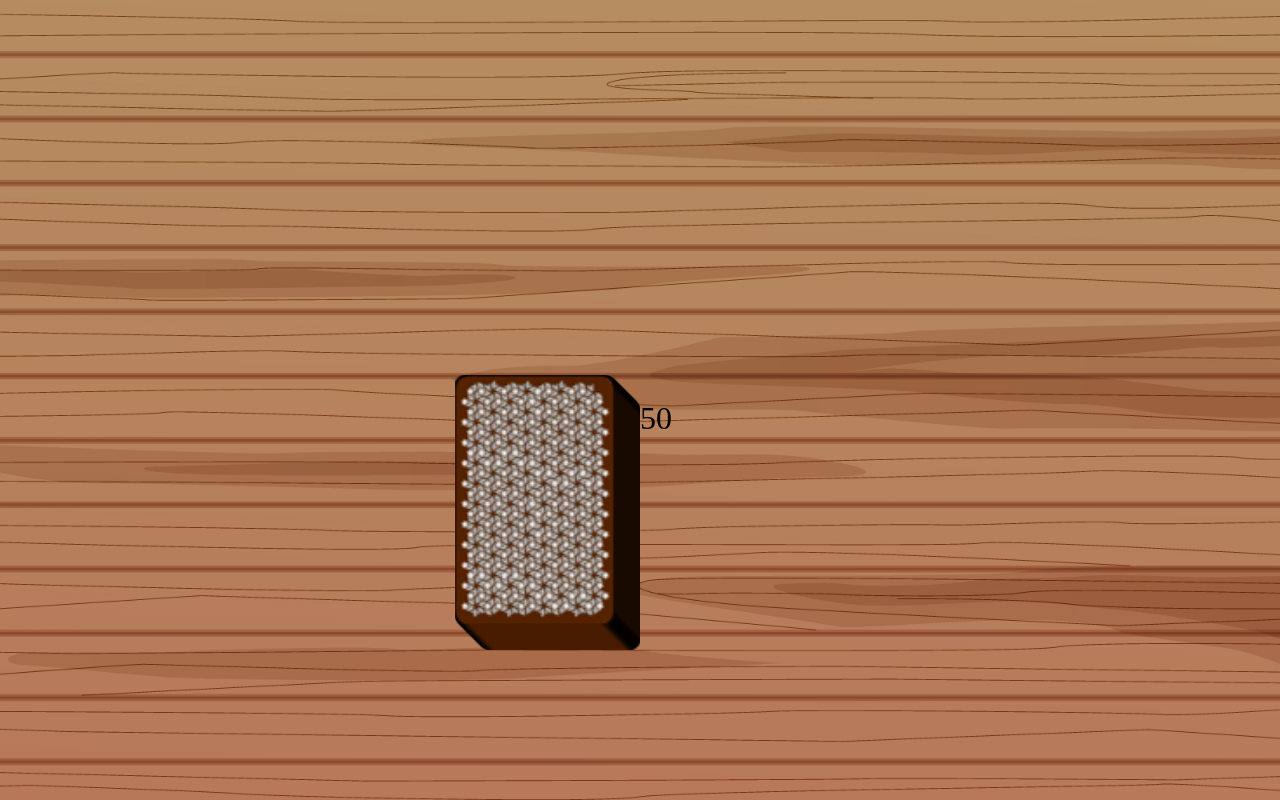
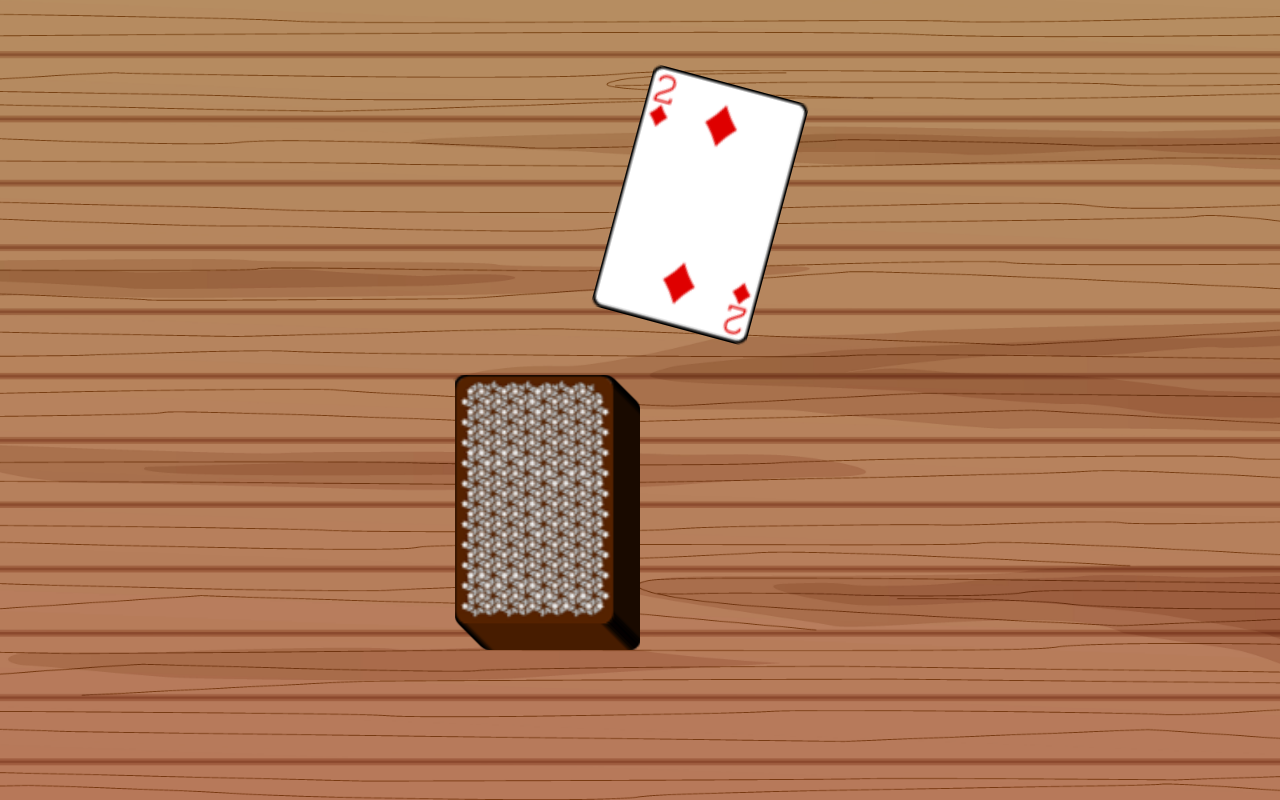
Before and after one commit to Spawn821/project_ring_of_fire, an Angular app: page /game in a window 1280 px wide. Both pictures are taken after a click on the picture 534 px from the left and 499 px from the top of the page. Built offline with nearby package versions, Linux system fonts and the light colour scheme.

Commit message:
show the played cards on the table

```diff
--- a/src/app/game/game.component.html
+++ b/src/app/game/game.component.html
@@ -1,18 +1,29 @@
 <section class="table">
 
     <div class="card_stack">
+        <!-- card stack -->
         @for (card of game.stack; track card; let lastCard = $last; let index = $index) {
-            @if (!lastCard) {
-                <img [ngStyle]="{'right.px': index * 0.5, 'top.px': -index * 0.5}" src="assets/graphics/card_cover.png" alt="card image">
-            }
-            @else {
-                <img (click)="tackeCard()" class="top_card" [ngStyle]="{'right.px': index * 0.5, 'top.px': -index * 0.5}" src="assets/graphics/card_cover.png" alt="card image">
-                <span>{{index}}</span>
-            }
+        @if (!lastCard) {
+        <img [ngStyle]="{'right.px': index * 0.5, 'top.px': -index * 0.5}" src="assets/graphics/card_cover.png"
+            alt="card image">
+        }
+        @else {
+        <img (click)="tackeCard(); playedCards()" class="top_card"
+            [ngStyle]="{'right.px': index * 0.5, 'top.px': -index * 0.5}" src="assets/graphics/card_cover.png"
+            alt="card image">
+        }
         }
 
+        <!-- played cards -->
+        @for (card of game.playCard; track card; let index = $index) {
+        <img class="play_card" [ngStyle]="{'right.px': lastStackIndex * index * 0.5}" src="assets/graphics/{{card}}.png"
+            alt="card image">
+        }
+
+        <!-- drawn card -->
         @if (pickCardAnimation) {
-            <img (click)="tackeCard()" class="pick_card" [ngStyle]="{'right.px': lastStackIndex * 0.5, 'top.px': -lastStackIndex * 0.5}" src="assets/graphics/{{currentCard}}.png" alt="card image">
+        <img class="drawn_card" [ngStyle]="{'right.px': lastStackIndex * 0.5}" src="assets/graphics/{{drawnCard}}.png"
+            alt="card image">
         }
     </div>
 
--- a/src/app/game/game.component.scss
+++ b/src/app/game/game.component.scss
@@ -1,11 +1,5 @@
 .d_none {
     display: none;
-}
-
-span {
-    position: absolute;
-    z-index: 99;
-    font-size: 32px;
 }
 
 .table {
@@ -42,13 +36,11 @@ span {
     }
 }
 
-.pick_card {
-    animation: pick_card_animation 1s ease-in-out;
-
-    transform: scale(1) translateX(140px) translateY(-280px) rotate(15deg);
+.drawn_card {
+    animation: drawn_card_animation 1s ease-in-out;
 }
 
-@keyframes pick_card_animation {
+@keyframes drawn_card_animation {
     0% {
         transform: scale(1);
     }
@@ -62,6 +54,10 @@ span {
     }
 
     100% {
-        transform: scale(1) translateX(140px) translateY(-280px) rotate(15deg);
+        transform: scale(1) translateX(140px) translateY(-320px) rotate(15deg);
     }
 }
+
+.play_card {
+    transform: scale(1) translateX(140px) translateY(-320px) rotate(15deg);
+}
--- a/src/app/game/game.component.ts
+++ b/src/app/game/game.component.ts
@@ -12,9 +12,10 @@ import { Game } from '../models/game.model';
 export class GameComponent {
 
   pickCardAnimation: boolean = false;
-  currentCard: string | undefined= '';
+  drawnCard!: string;
   game!: Game;
   lastStackIndex: number = 0;
+  lastPlayedCardsIndex: number = 0;
 
   ngOnInit(): void {
     this.newGame();
@@ -27,10 +28,14 @@ export class GameComponent {
 
   tackeCard() {
     if (!this.pickCardAnimation) {
-      this.currentCard = this.game.stack.pop();
+      this.drawnCard = this.game.stack.pop() || '';
       this.pickCardAnimation = true;
     }
 
-    setTimeout(() => this.pickCardAnimation = false, 1500);
+    setTimeout(() => this.pickCardAnimation = false, 1000);
+  }
+
+  playedCards() {
+    setTimeout(() => this.game.playCard.push(this.drawnCard), 1000);
   }
 }
```
